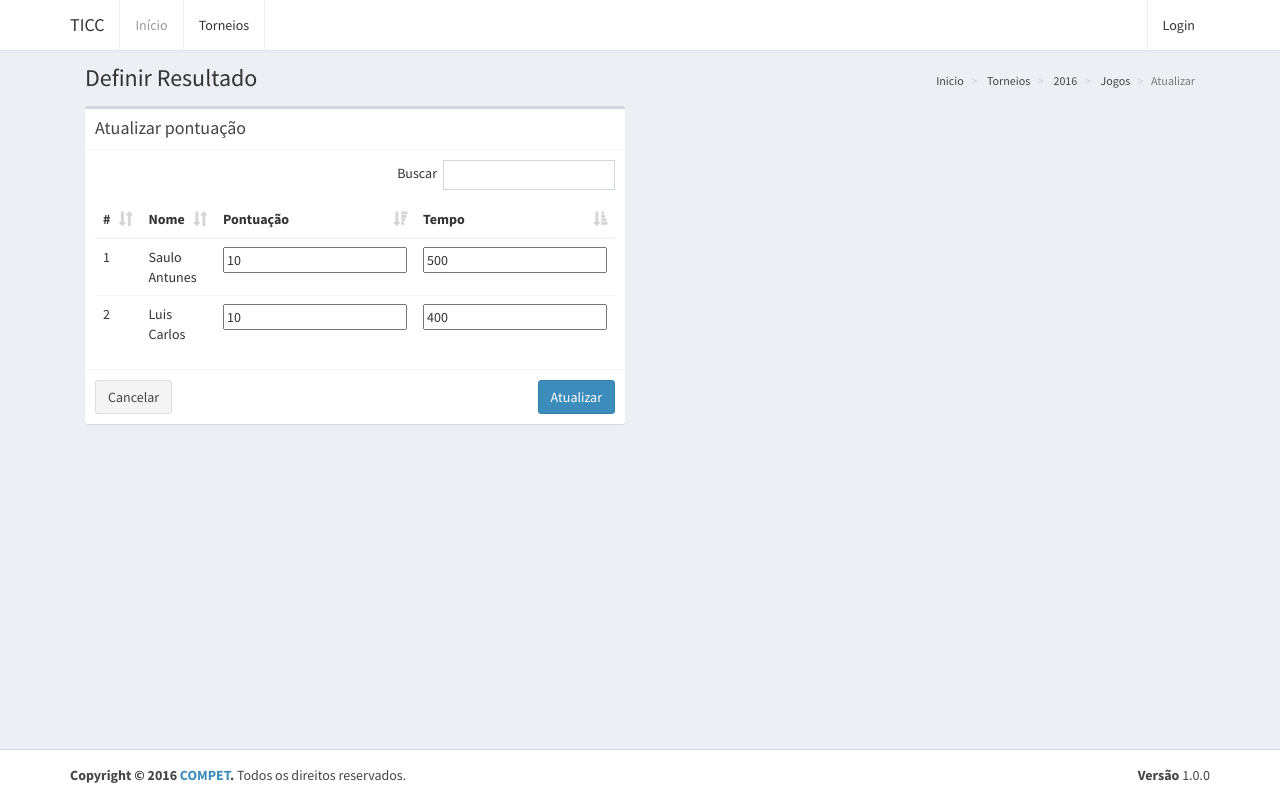
After one commit to competdev/ticc, a Django app: page /pontuacao/1 in a window 1280 px wide. The commit adds this page. Run offline with Django 3.2, Linux system fonts and the light colour scheme; data comes from the database, SQL or seed files in the repository; both versions use the stored data as it was after the commit; some libraries are stand-ins or nearby versions.

Commit message:
add atualizar em jogos

```diff
--- a/static/dist/js/script.js
+++ b/static/dist/js/script.js
@@ -43,7 +43,7 @@ $(document).ready(function(){
 
     $('.datatables').DataTable({
         paging: false,
-        ordering: false,
+        ordering: true,
         info: false,
         language: {
             emptyTable: 'Nenhum participante encontrado',
@@ -51,7 +51,7 @@ $(document).ready(function(){
         },
         order: [
             [2, 'desc'],
-            [3, 'asc'],
+            [3, 'asc']
         ]
     });
 })
--- a/templates/jogos-detalhes-informacoes.html
+++ b/templates/jogos-detalhes-informacoes.html
@@ -22,7 +22,7 @@
             </tr>
             <tr>
                 <td><b>Responsável</b></td>
-                <td>{{ jogo.responsavel }}</td>
+                <td>{{ jogo.responsavel.get_full_name }}</td>
             </tr>
         </table>
     </div>
--- a/templates/jogos-detalhes-participantes.html
+++ b/templates/jogos-detalhes-participantes.html
@@ -2,7 +2,7 @@
     <div class="box-header with-border">
         <h3 class="box-title">Participantes</h3>
         <div class="box-tools pull-right">
-            <a href="/" class="btn btn-box-tool">Atualizar</a>
+            <a href="/pontuacao/{{ jogo.pk }}" class="btn btn-box-tool">Atualizar</a>
             {% if user in jogo.participantes.all %}
                 <a href="/jogos/sair/{{ jogo.pk }}" class="btn btn-box-tool text-red">Sair</a>
             {% else %}
@@ -24,7 +24,7 @@
                 {% for pontuacao in jogo.pontuacao.all %}
                     <tr>
                         <td>{{ forloop.counter }}</td>
-                        <td>{{ pontuacao.participante }}</td>
+                        <td>{{ pontuacao.participante.get_full_name }}</td>
                         <td>{{ pontuacao.pontos }}</td>
                         <td>{{ pontuacao.tempo }}</td>
                     </tr>
--- /dev/null
+++ b/templates/pontuacao-atualizar.html
@@ -0,0 +1,54 @@
+{% extends "base.html" %}
+
+{% block content-title %}
+    Definir Resultado
+{% endblock content-title %}
+
+{% block breadcrumb %}
+    {% include "breadcrumb.html" %}
+{% endblock breadcrumb %}
+
+{% block content %}
+	<div class="row">
+		<div class="col-md-6">
+		    <div class="box">
+		    	<form method="POST" action="/pontuacao/{{ jogo.pk }}">
+		    		{% csrf_token %}
+			        <div class="box-header with-border">
+			            <h3 class="box-title">Atualizar pontuação</h3>
+			        </div>
+			        <div class="box-body">
+			            <table class="table datatables">
+			                <thead>
+			                    <tr>
+			                        <th>#</th>
+			                        <th>Nome</th>
+			                        <th>Pontuação</th>
+			                        <th>Tempo</th>
+			                    </tr>
+			                </thead>
+			                <tbody>
+			                    {% for pontuacao in jogo.pontuacao.all %}
+					                <tr>
+					                    <td>{{ forloop.counter }}</td>
+					                    <td>{{ pontuacao.participante.get_full_name }}</td>
+					                    <td>
+					                    	<input type="text" name="{{ pontuacao.pk }}" value="{{ pontuacao.pontos }}">
+					                    </td>
+					                    <td>
+					                    	<input type="text" name="{{ pontuacao.pk }}" value="{{ pontuacao.tempo }}">
+					                    </td>
+					                </tr>
+					            {% endfor %}
+			                </tbody>
+			            </table>
+			        </div>
+			        <div class="box-footer">
+			        	<a href="/jogos/{{ jogo.pk }}" class="btn btn-default">Cancelar</a>
+			            <button type="submit" class="btn btn-primary pull-right">Atualizar</button>
+			        </div>
+		    	</form>
+		    </div>
+		</div>
+	</div>
+{% endblock content %}
--- a/website/models.py
+++ b/website/models.py
@@ -50,9 +50,9 @@ class Jogo(models.Model):
 	competicao = models.ForeignKey(Competicao, on_delete=models.CASCADE, related_name="jogos")
 	campus = models.ForeignKey(Campus, on_delete=models.CASCADE)
 	responsavel = models.ForeignKey(User)
-	data = models.DateField()
-	inicio = models.TimeField()
-	termino = models.TimeField()
+	data = models.DateField(default=date.today)
+	inicio = models.TimeField(default=timezone.now)
+	termino = models.TimeField(default=timezone.now)
 	local = models.CharField(max_length=255)
 	participantes = models.ManyToManyField(User, related_name='jogos')
 	intercampi = models.BooleanField(default=False)
@@ -68,6 +68,12 @@ class Jogo(models.Model):
 		else:
 			return 'status-ended'
 
+	def tipo(self):
+		if self.intercampi:
+			return "Intercampi"
+		else:
+			return "Seletiva"
+
 	def __str__(self):
 		return self.campus.__str__()
 
--- a/website/urls.py
+++ b/website/urls.py
@@ -19,4 +19,6 @@ urlpatterns = [
 	url(r'jogos/excluir/(?P<pkJogo>[0-9]+)$', views.jogos_excluir),
 	url(r'jogos/participar/(?P<pkJogo>[0-9]+)$', views.jogos_participar),
 	url(r'jogos/sair/(?P<pkJogo>[0-9]+)$', views.jogos_sair),
+
+	url(r'pontuacao/(?P<pkJogo>[0-9]+)$', views.pontuacao_atualizar),
 ]
--- a/website/views.py
+++ b/website/views.py
@@ -89,7 +89,16 @@ def competicoes_novo(request, pkTorneio):
 			competicao = form.save(commit=False)
 			competicao.torneio = Torneio.objects.get(pk=pkTorneio)
 			competicao.save()
-			return redirect('torneios/' + str(pkTorneio))
+			jogo = Jogo()
+			jogo.competicao = competicao
+			jogo.local = competicao.torneio.sede.__str__()
+			jogo.campus = competicao.torneio.sede
+			jogo.responsavel = request.user
+			jogo.intercampi = True
+			jogo.data = competicao.torneio.inicio
+			jogo.save()
+
+			return redirect('jogos/editar/' + str(jogo.pk))
 	else:
 		form = CompeticaoForm()
 
@@ -163,8 +172,17 @@ def jogos_novo(request, pkCompeticao):
 	return render(request, 'crud.html', context)
 
 def jogos_detalhes(request, pkJogo):
+	jogo = get_object_or_404(Jogo, pk=pkJogo)
 	context = {
-		'jogo': get_object_or_404(Jogo, pk=pkJogo),
+		'jogo': jogo,
+		'breadcrumb': [
+			{'nome': 'Inicio', 'link': '/'},
+			{'nome': 'Torneios', 'link': '/torneios'},
+			{'nome': jogo.competicao.torneio, 'link': '/torneios/' + str(jogo.competicao.torneio.pk)},
+			{'nome': 'Competições', 'link': '/torneios'},
+			{'nome': jogo.competicao, 'link': '/competicoes/' + str(jogo.competicao.pk)},
+			{'nome': jogo.tipo() },
+		]
 	}
 
 	return render(request, 'jogos-detalhes.html', context)
@@ -180,7 +198,7 @@ def jogos_editar(request, pkJogo):
 		form = JogoForm(instance=jogo)
 
 	context = {
-		'titulo': "Editar Jogo",
+		'titulo': "Editar " + jogo.tipo(),
 		'action': '/jogos/editar/' + pkJogo,
 		'cancelar': '/jogos/' + pkJogo,
 		'form': form,
@@ -188,7 +206,9 @@ def jogos_editar(request, pkJogo):
 			{'nome': 'Inicio', 'link': '/'},
 			{'nome': 'Torneios', 'link': '/torneios'},
 			{'nome': jogo.competicao.torneio, 'link': '/torneios/' + str(jogo.competicao.torneio.pk)},
-			{'nome': 'Jogos', 'link': '/competicoes/' + str(jogo.competicao.pk)},
+			{'nome': 'Competições', 'link': '/torneios'},
+			{'nome': jogo.competicao, 'link': '/competicoes/' + str(jogo.competicao.pk)},
+			{'nome': jogo.tipo(), 'link': '/jogos/' + str(jogo.pk) },
 			{'nome': 'Editar'},
 		]
 	}
@@ -213,3 +233,28 @@ def jogos_sair(request, pkJogo):
 	pontuacao = Pontuacao.objects.get(jogo=jogo, participante=request.user)
 	pontuacao.delete()
 	return redirect('/jogos/' + str(pkJogo))
+
+def pontuacao_atualizar(request, pkJogo):
+	jogo = get_object_or_404(Jogo, pk=pkJogo)
+
+	if request.method == 'POST':
+		for pontuacao in jogo.pontuacao.all():
+			p = request.POST.getlist(str(pontuacao.pk))
+			pontuacao.pontos = p[0]
+			pontuacao.tempo = p[1]
+			pontuacao.save()
+
+		return redirect('/jogos/' + str(pkJogo))
+
+	context = {
+		'jogo': jogo,
+		'breadcrumb': [
+			{'nome': 'Inicio', 'link': '/'},
+			{'nome': 'Torneios', 'link': '/torneios'},
+			{'nome': jogo.competicao.torneio, 'link': '/torneios/' + str(jogo.competicao.torneio.pk)},
+			{'nome': 'Jogos', 'link': '/competicoes/' + str(jogo.competicao.pk)},
+			{'nome': 'Atualizar'},
+		]
+	}
+
+	return render(request, 'pontuacao-atualizar.html', context)
```
Also changed, not shown: website/forms.py (+15 -1 lines), db.sqlite3, website/migrations/0004_auto_20160720_0910.py (added).
